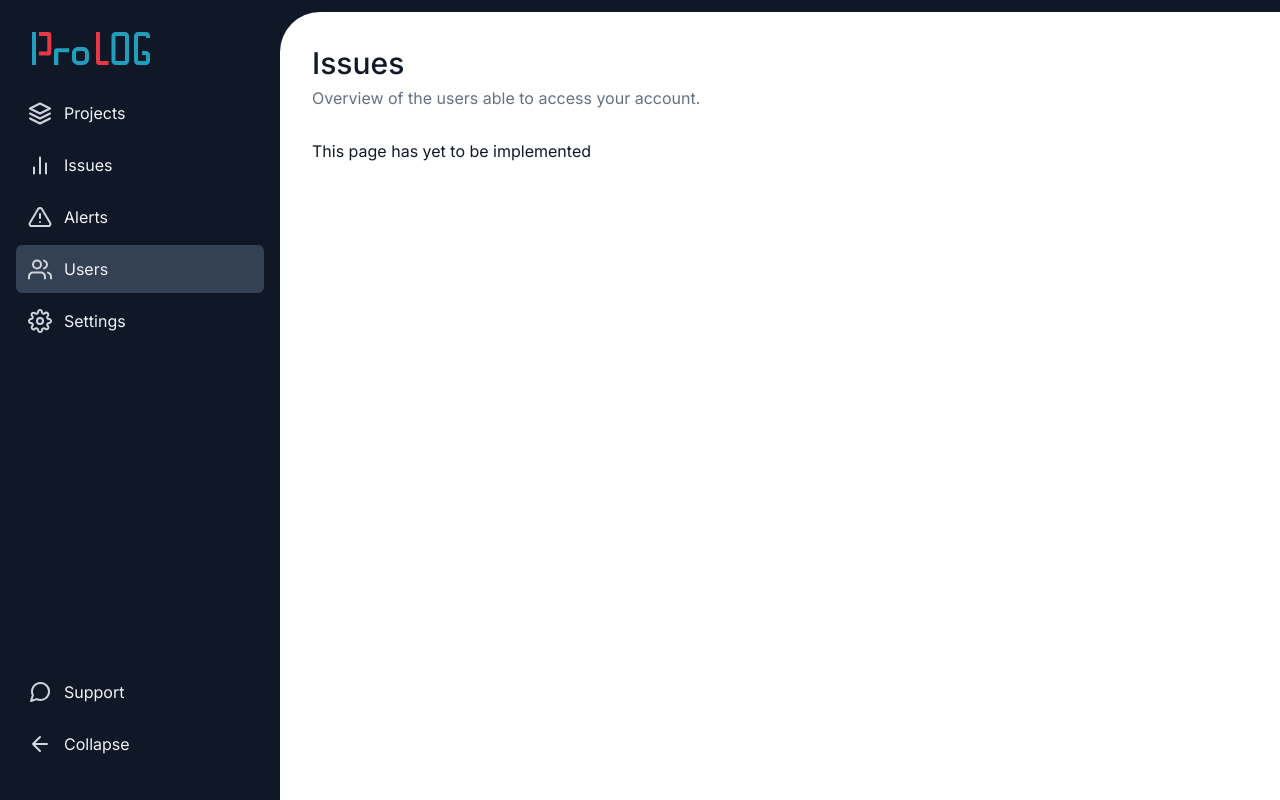
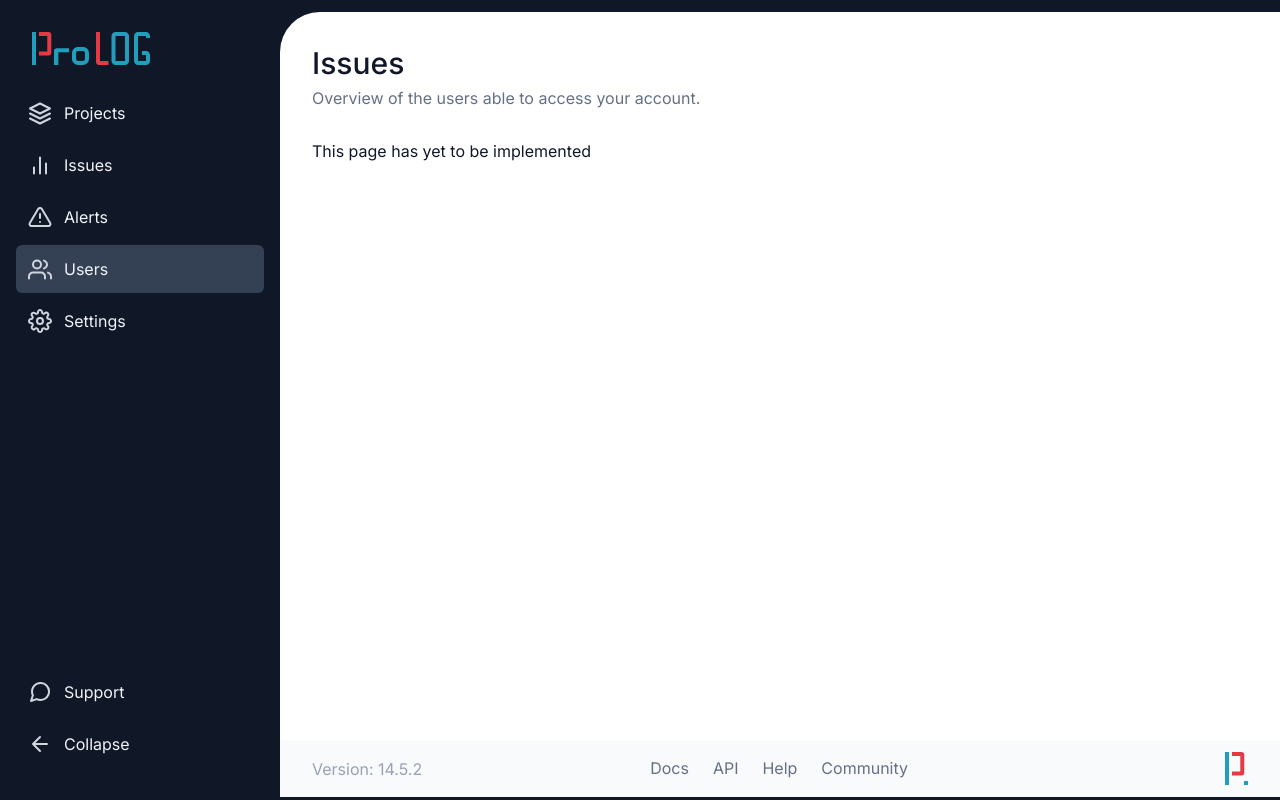
Before and after one commit to profydev/prolog-app-texas2010, a Next.js app: page /dashboard/users in a window 1280 px wide. Built offline with nearby package versions, Linux system fonts and the light colour scheme.

Commit message:
create footer in the site. (#8)

```diff
--- /dev/null
+++ b/features/layout/footer/footer.tsx
@@ -0,0 +1,85 @@
+import styled from "styled-components";
+import { breakpoint, space, color, textFont } from "@styles/theme";
+import Link from "next/link";
+
+import { version } from "../../../packageFile";
+
+const FooterContainer = styled.footer`
+  background: ${color("gray", 50)};
+  padding: ${space(4)};
+
+  @media (min-width: ${breakpoint("desktop")}) {
+    padding: ${space(3, 8)};
+  }
+`;
+
+const Content = styled.div`
+  display: flex;
+  flex-direction: column;
+  align-items: center;
+
+  @media (min-width: ${breakpoint("desktop")}) {
+    flex-direction: row;
+    justify-content: space-between;
+  }
+`;
+
+const FooterText = styled.span`
+  color: ${color("gray", 400)};
+  ${textFont("md", "regular")}
+  margin-bottom: ${space(4)}
+
+  @media (min-width: ${breakpoint("desktop")}) {
+    margin-bottom: ${space(0)};
+    order: 1;
+  }
+`;
+
+const FooterLinks = styled.div`
+  display: flex;
+  gap: ${space(6)};
+
+  @media (min-width: ${breakpoint("desktop")}) {
+    order: 2;
+  }
+`;
+
+const FooterButton = styled(Link)`
+  color: ${color("gray", 500)};
+  text-decoration: none;
+`;
+
+const LogoWrap = styled.div`
+  margin: ${space(6)};
+
+  @media (min-width: ${breakpoint("desktop")}) {
+    width: 7rem;
+    display: flex;
+    flex-direction: column;
+    align-items: flex-end;
+    margin: ${space(0)};
+    order: 3;
+  }
+`;
+const LogoImg = styled.img`
+  width: 1.4375rem;
+`;
+
+export function Footer() {
+  return (
+    <FooterContainer data-test="footer">
+      <Content>
+        <FooterLinks data-test="footer-links">
+          <FooterButton href="#">Docs</FooterButton>
+          <FooterButton href="#">API</FooterButton>
+          <FooterButton href="#">Help</FooterButton>
+          <FooterButton href="#">Community</FooterButton>
+        </FooterLinks>
+        <LogoWrap data-test="footer-logo">
+          <LogoImg src="/icons/logo-small.svg" alt="logo" />
+        </LogoWrap>
+        <FooterText data-test="package-version">Version: {version}</FooterText>
+      </Content>
+    </FooterContainer>
+  );
+}
--- /dev/null
+++ b/features/layout/footer/index.ts
@@ -0,0 +1 @@
+export { Footer } from "./footer";
--- a/features/layout/page-container/page-container.tsx
+++ b/features/layout/page-container/page-container.tsx
@@ -2,6 +2,7 @@ import React from "react";
 import Head from "next/head";
 import styled from "styled-components";
 import { SidebarNavigation } from "../sidebar-navigation";
+import { Footer } from "../footer";
 import { color, displayFont, textFont, space, breakpoint } from "@styles/theme";
 
 type PageContainerProps = {
@@ -26,14 +27,14 @@ const Main = styled.main`
 
 const ContentContainer = styled.div`
   min-height: calc(
-    100vh - 2 * ${space(8)} - ${({ theme }) => theme.size.headerHeight}
+    100vh - 2 * ${space(0)} - ${({ theme }) => theme.size.headerHeight}
   );
   margin-top: ${({ theme }) => theme.size.headerHeight};
   padding: ${space(8, 3)};
   background: white;
 
   @media (min-width: ${breakpoint("desktop")}) {
-    min-height: calc(100vh - ${space(3)} - 2 * ${space(8)});
+    min-height: calc(100vh - ${space(2)} - 2 * ${space(16)});
     margin-top: ${space(3)};
     padding: ${space(8)};
     border-top-left-radius: ${space(10)};
@@ -71,6 +72,7 @@ export function PageContainer({ children, title, info }: PageContainerProps) {
           <Info>{info}</Info>
           {children}
         </ContentContainer>
+        <Footer />
       </Main>
     </Container>
   );
--- /dev/null
+++ b/packageFile.ts
@@ -0,0 +1,3 @@
+import packageJson from "package.json";
+
+export const version = packageJson.version;
```
Also changed, not shown: 2 other files (tests, documents, lock files or other folders).
